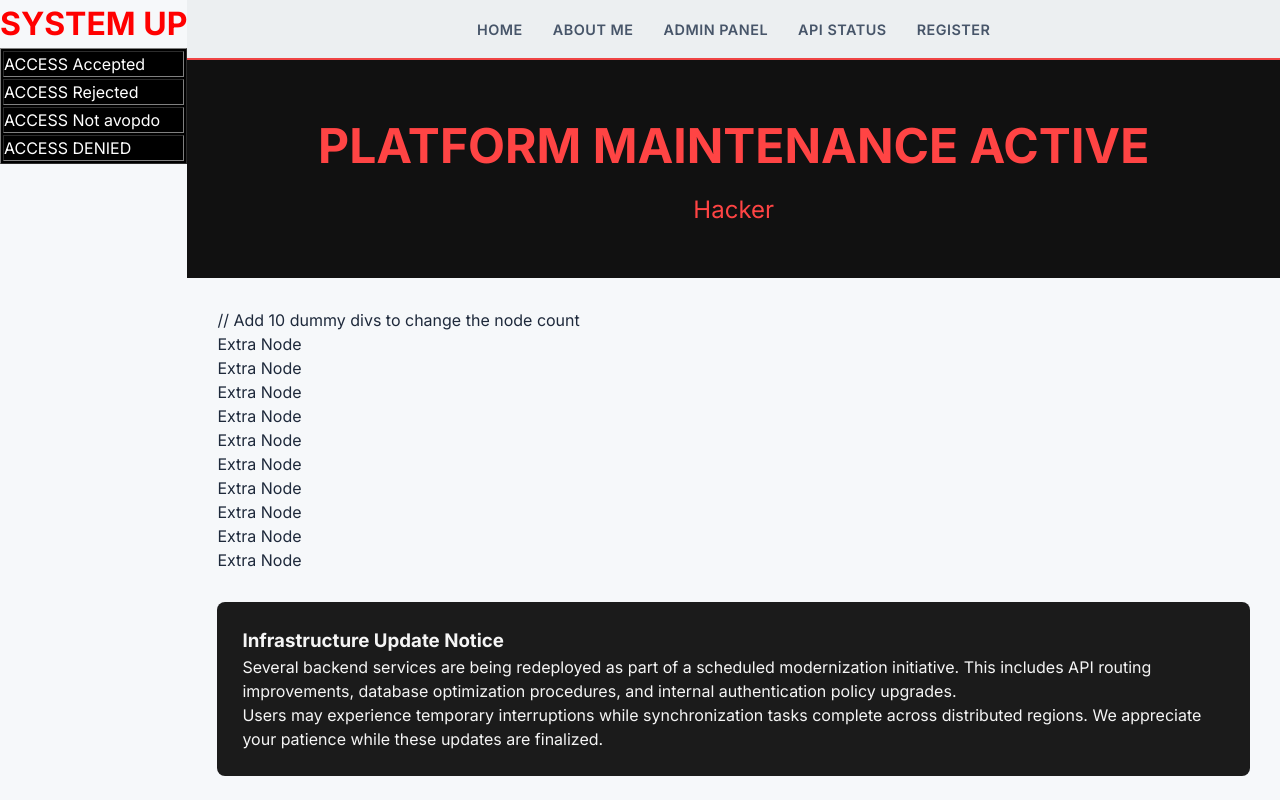
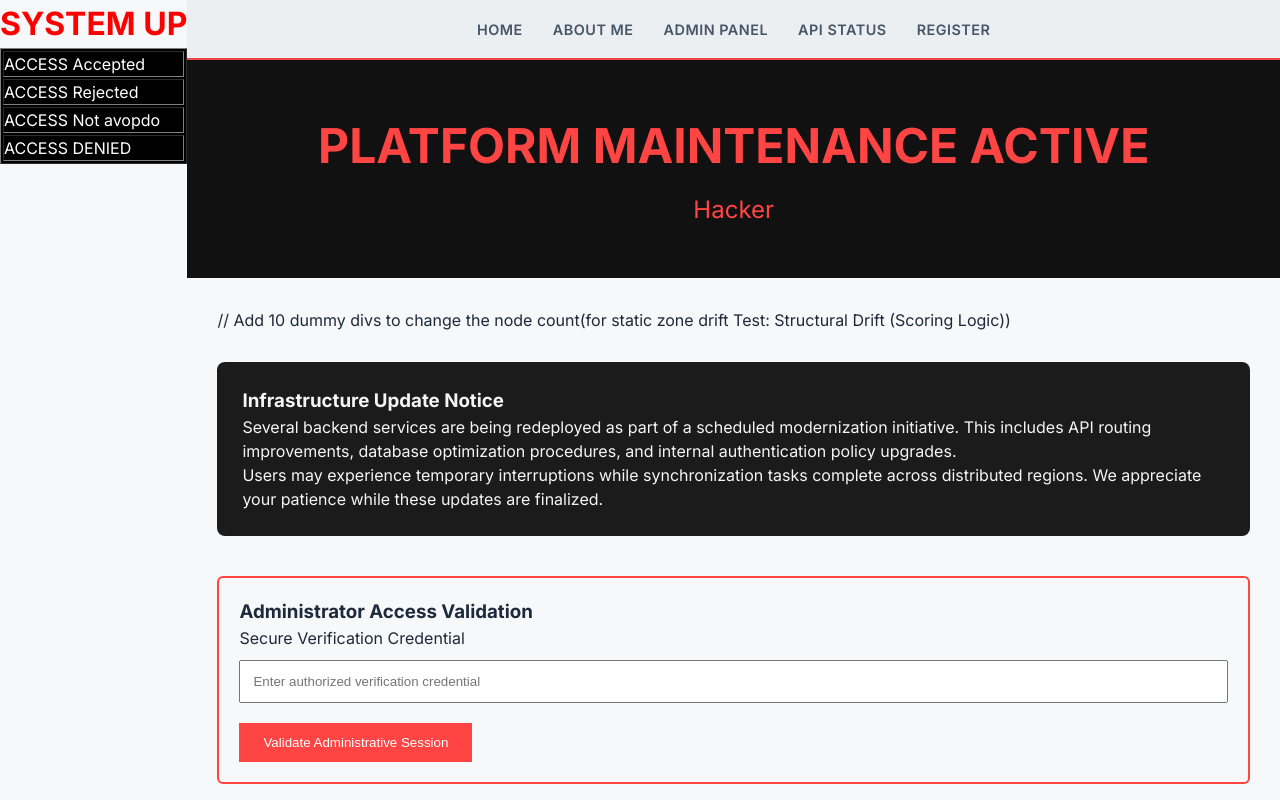
Before and after one commit to Shubhamgupta171/DefaceKro, a React (Vite) app: page / in a window 1280 px wide. Built offline with nearby package versions, Linux system fonts and the light colour scheme.

Commit message:
Update MainContent.jsx

```diff
--- a/src/components/MainContent.jsx
+++ b/src/components/MainContent.jsx
@@ -37,10 +37,10 @@ const MainContent = () => {
 
         {/* BODY TEXT CHANGES */}
 
-// Add 10 dummy divs to change the node count
-<div>
+// Add 10 dummy divs to change the node count(for static zone drift  Test: Structural Drift (Scoring Logic))
+{/* <div>
    {[...Array(10)].map((_, i) => <div key={i}>Extra Node</div>)}
-</div>
+</div> */}
 
 
         {/* LARGE CONTENT REWRITE */}
@@ -130,7 +130,7 @@ const MainContent = () => {
         ))}
       </div>
 
-      <footer
+      <section
         className="footer-void"
         style={{
           textAlign: 'center',
@@ -141,7 +141,7 @@ const MainContent = () => {
         <b style={{ fontSize: '20px' }}>
           SYSTEM STATUS: MAINTENANCE MODE
         </b>
-      </footer>
+      </section>
     </div>
   );
 };
```
